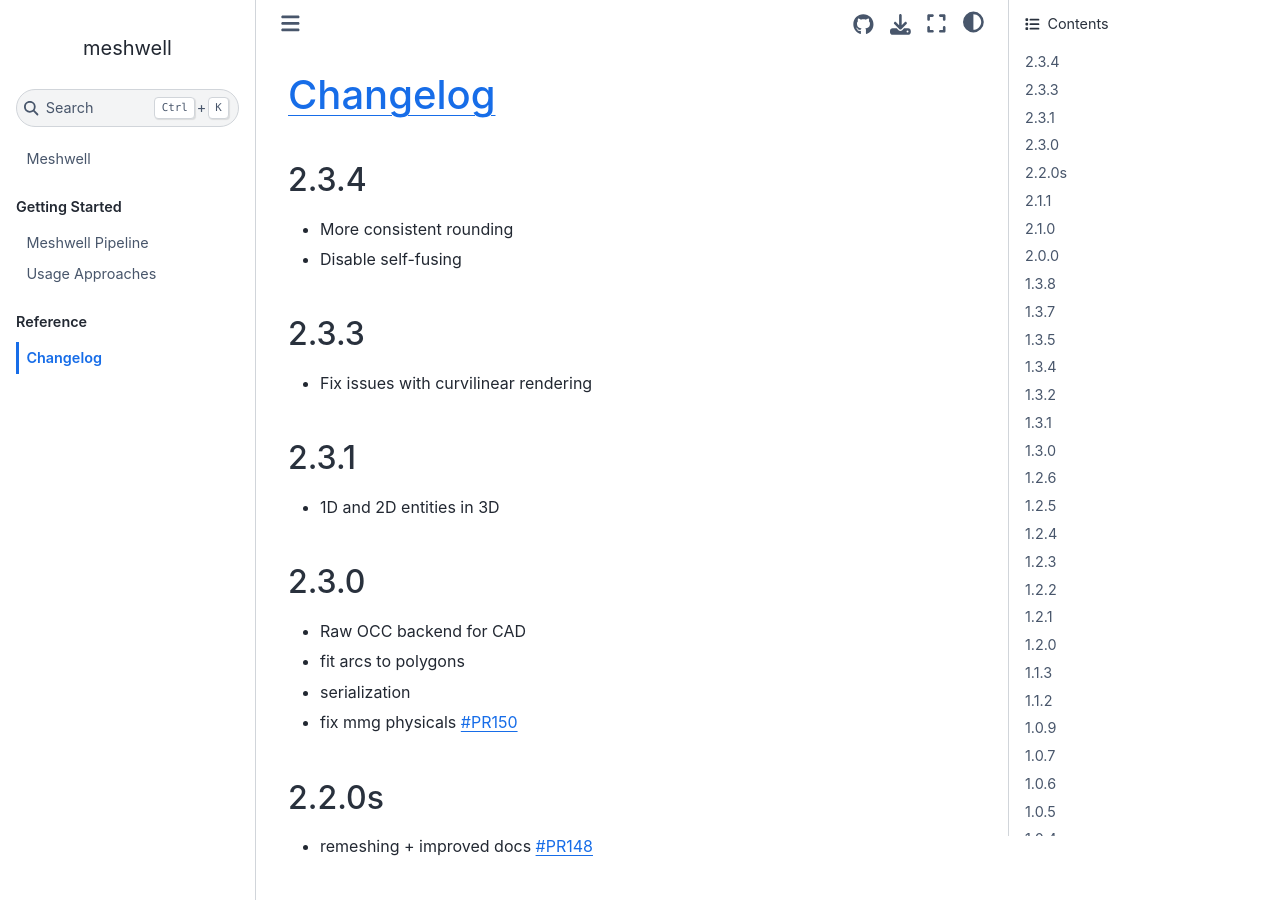
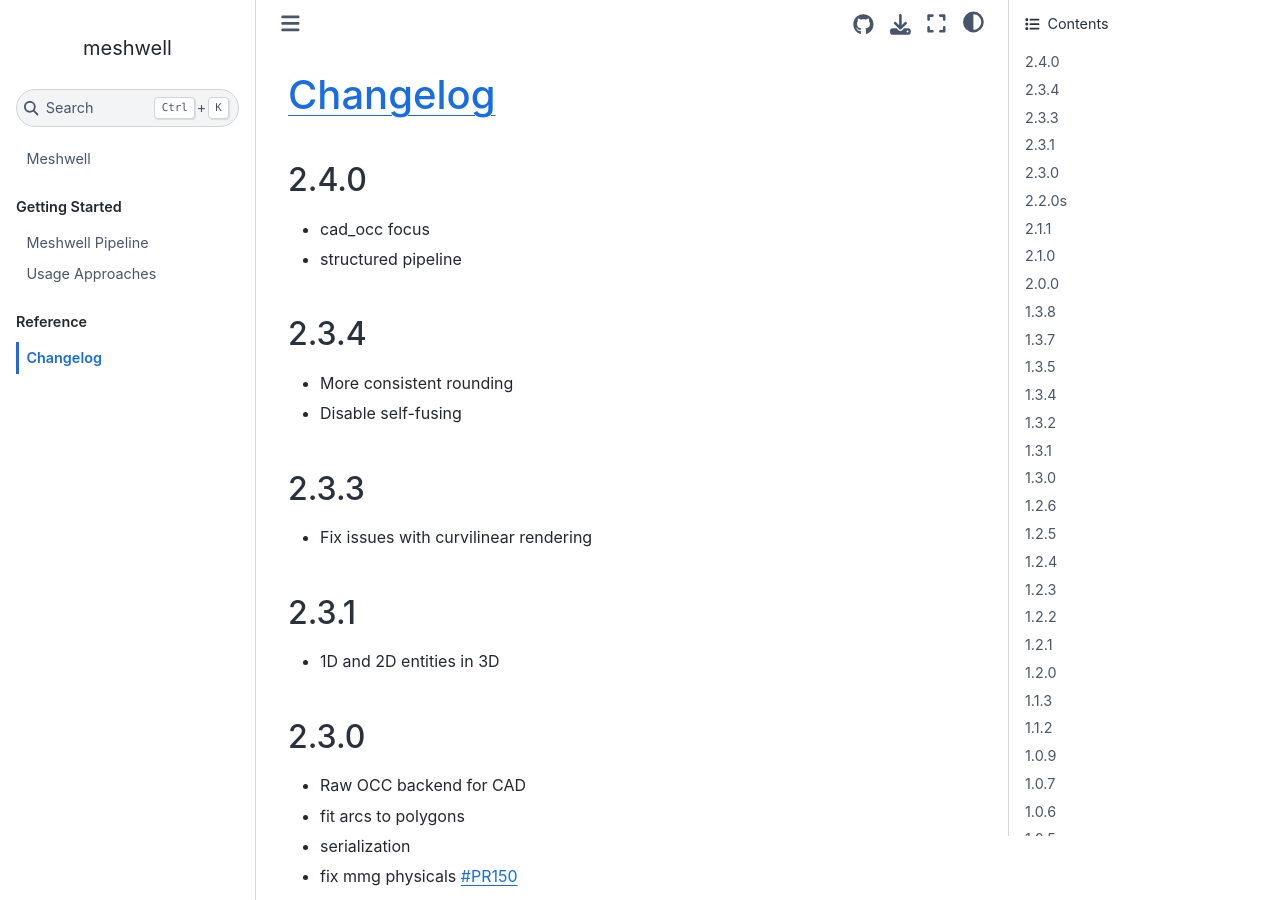
Before and after one commit to simbilod/meshwell, a Jupyter Book: the page built from docs/90_changelog.md, in a window 1280 px wide and 900 px high. Built offline with Jupyter Book 1.0.4 settings and Sphinx 7.4.7 and the Sphinx Book theme 1.1.4, drawn with Linux system fonts in a browser that asks for light colours; pages that are not in the unit, such as notebooks, are missing from menus; comment, search, counter and statistics services are not loaded.

Commit message:
changelog

```diff
--- a/docs/90_changelog.md
+++ b/docs/90_changelog.md
@@ -1,4 +1,9 @@
 # [Changelog](https://keepachangelog.com/en/1.0.0/)
+
+## 2.4.0
+
+- cad_occ focus
+- structured pipeline
 
 ## 2.3.4
 
```
